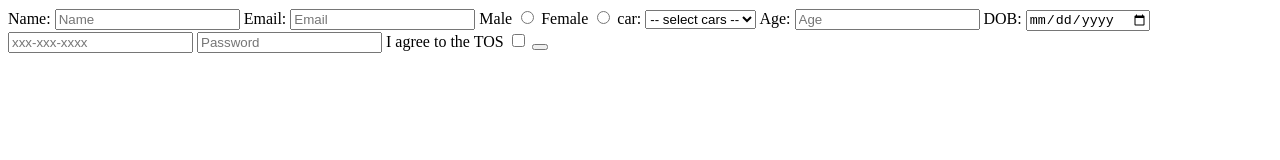
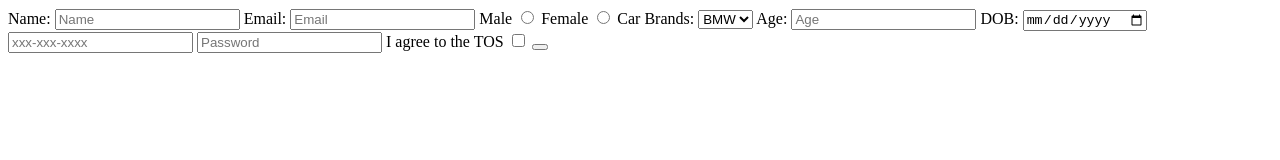
Before and after one commit to acciojob/signup-form-car-Azhaghiri, a website: page main.html in a window 1280 px wide. Drawn offline with Linux system fonts and the light colour scheme.

Commit message:
created a submission

```diff
--- a/main.html
+++ b/main.html
@@ -20,9 +20,8 @@
 		<input  type="radio" id="gender_m" name="gender" required>
 		<label for="gender_f">Female</label>
 		<input type="radio" id="gender_f" name="gender" required>
-			<label for="car">car:</label>
-        <select id="car" required>
-			<option value="" disabled selected>-- select cars --</option>
+			<label for="cars">Car Brands:</label>
+        <select id="cars" required>
 			<option>BMW</option>
 			<option>Audi</option>
 			<option>Tata</option>
```
